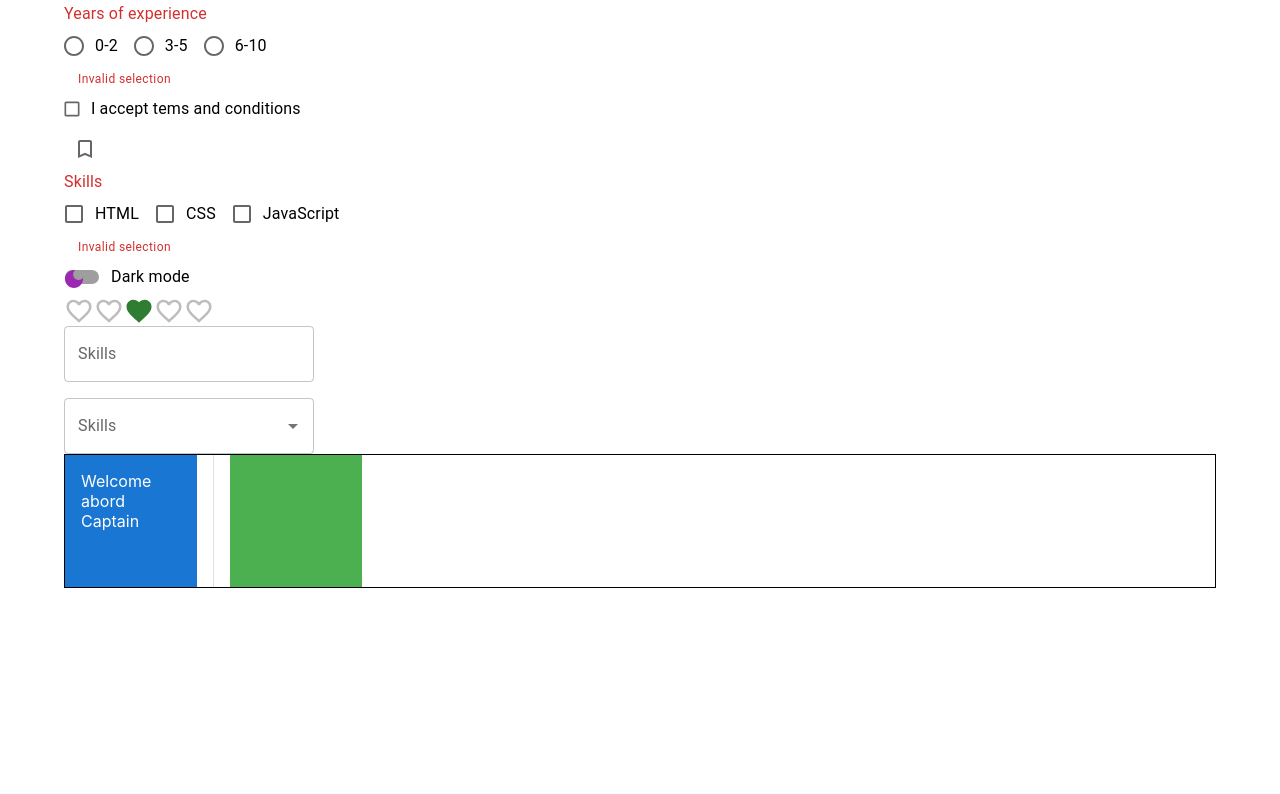
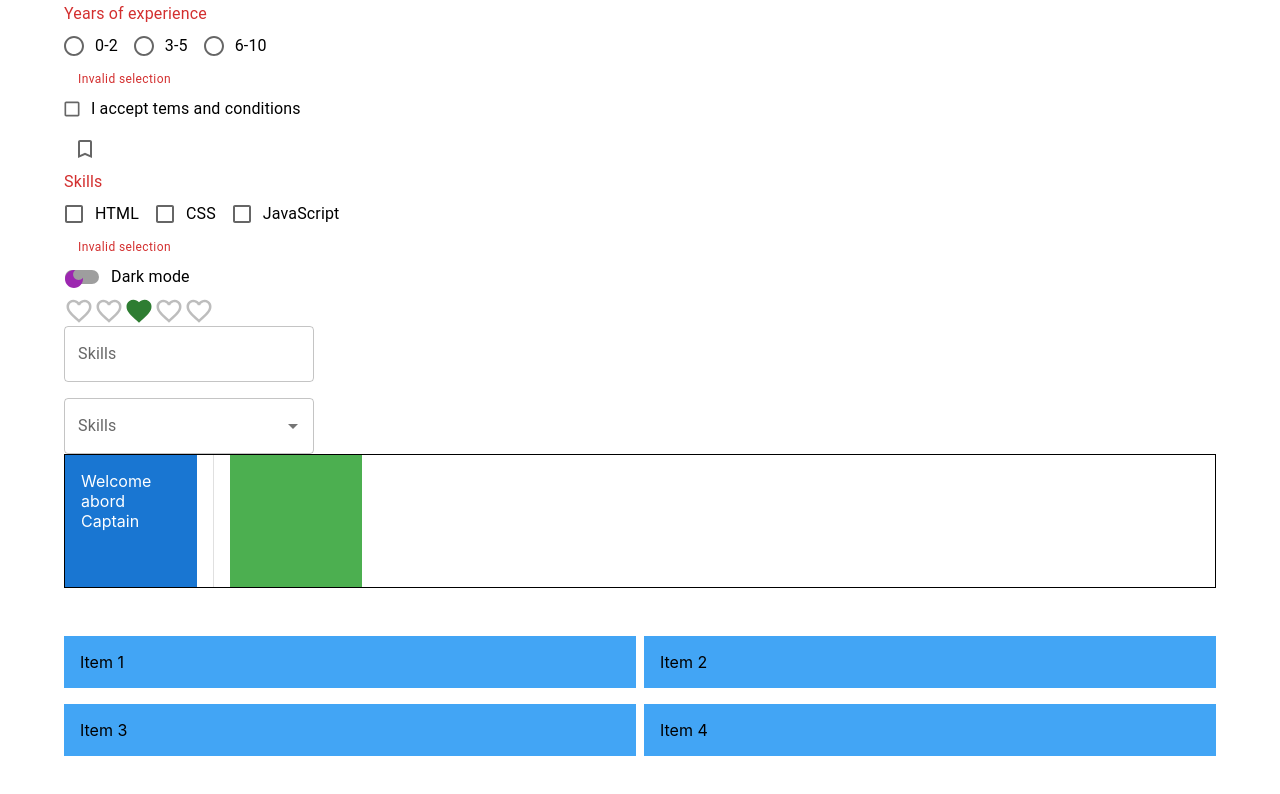
Before and after one commit to HaktanAlbayrak/react-mui-demo, a React (Create React App) app: page / in a window 1280 px wide. Shown: the part 1730-2524 px from the top of the page. Before the commit the page ends 2382 px from the top, so only its background shows below. Built offline with nearby package versions, Linux system fonts and the light colour scheme.

Commit message:
Mui Grid system

```diff
--- a/src/components/MuiLayout.tsx
+++ b/src/components/MuiLayout.tsx
@@ -1,7 +1,8 @@
-import { Box, Stack, Divider } from '@mui/material';
+import { Box, Stack, Divider, Grid } from '@mui/material';
 
 export const MuiLayout = () => {
   return (
+    <>
       <Stack
         sx={{ border: '1px solid' }}
         direction='row'
@@ -30,5 +31,28 @@
           p={2}
         ></Box>
       </Stack>
+      <Grid container my={4} rowSpacing={2} columnSpacing={1}>
+        <Grid item xs={6}>
+          <Box bgcolor='primary.light' p={2}>
+            Item 1
+          </Box>
+        </Grid>
+        <Grid item xs={6}>
+          <Box bgcolor='primary.light' p={2}>
+            Item 2
+          </Box>
+        </Grid>
+        <Grid item xs={6}>
+          <Box bgcolor='primary.light' p={2}>
+            Item 3
+          </Box>
+        </Grid>
+        <Grid item xs={6}>
+          <Box bgcolor='primary.light' p={2}>
+            Item 4
+          </Box>
+        </Grid>
+      </Grid>
+    </>
   );
 };
```
Lines whose indentation alone changed are shown as unchanged.
